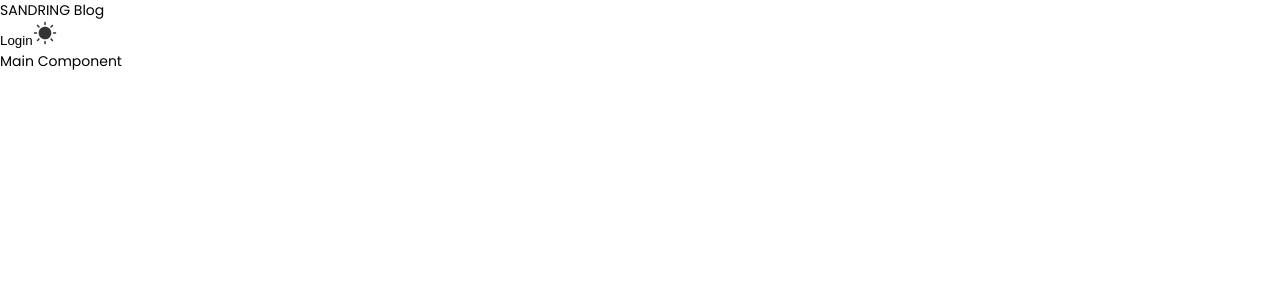
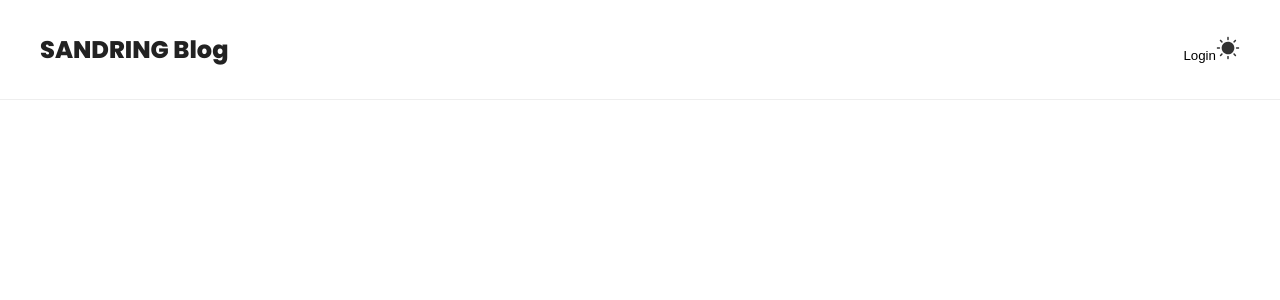
Before and after one commit to Discord-Bangul-e-bot/Blog, a Next.js app: page / in a window 1280 px wide. Shown: the top 300 px of the page. Built offline with nearby package versions, Linux system fonts and the light colour scheme.

Commit message:
style: font mixin 설정 추가

```diff
--- a/src/styles/common/color.scss
+++ b/src/styles/common/color.scss
@@ -6,3 +6,6 @@ $text_02: #888;
 $text_03: #666;
 $text_04: #333;
 $text_05: #222;
+
+// PARAM border
+$border_01: #eee;
--- a/src/styles/common/fonts.scss
+++ b/src/styles/common/fonts.scss
@@ -76,3 +76,12 @@
   font-weight: 900;
   src: url('../../../src/assets/fonts/Poppins-Black.ttf') format("truetype");
 }
+
+// PARAM spacing
+$text_spacing: -0.02em;
+
+// PARAM font weight
+$bold_weight: 700;
+$semibold_weight: 600;
+$medium_weight: 500;
+$regular_weight: 400;
--- a/src/styles/common/global.scss
+++ b/src/styles/common/global.scss
@@ -22,7 +22,7 @@ html {
 }
 
 body {
-  font-family: 'Poppins', 'Pretendard', 'sans-serif';
+  font-family: 'Pretendard', 'Poppins', 'sans-serif';
   font-size: 1.4rem;
   user-select: none;
 }
--- a/src/styles/common/mixin.scss
+++ b/src/styles/common/mixin.scss
@@ -5,3 +5,218 @@
   gap: $flexGap;
   flex-direction: $direction;
 }
+
+@mixin inner {
+  width: $inner-width;
+  margin: 0 auto;
+}
+
+// PARAM font mixin
+
+@mixin h1_bold {
+  font-family: "Pretendard";
+  font-style: normal;
+  font-weight: $bold_weight;
+  font-size: 3.2rem;
+}
+
+@mixin h1_semibold {
+  font-family: "Pretendard";
+  font-style: normal;
+  font-weight: $semibold_weight;
+  font-size: 3.2rem;
+}
+
+@mixin h1_medium {
+  font-family: "Pretendard";
+  font-style: normal;
+  font-weight: $medium_weight;
+  font-size: 3.2rem;
+}
+
+
+@mixin h2_bold {
+  font-family: "Pretendard";
+  font-style: normal;
+  font-weight: $bold_weight;
+  font-size: 2.4rem;
+}
+
+@mixin h2_semibold {
+  font-family: "Pretendard";
+  font-style: normal;
+  font-weight: $semibold_weight;
+  font-size: 2.4rem;
+}
+
+@mixin h2_medium {
+  font-family: "Pretendard";
+  font-style: normal;
+  font-weight: $medium_weight;
+  font-size: 2.4rem;
+}
+
+@mixin h2_regular {
+  font-family: "Pretendard";
+  font-style: normal;
+  font-weight: $regular_weight;
+  font-size: 2.4rem;
+}
+
+@mixin h3_bold {
+  font-family: "Pretendard";
+  font-style: normal;
+  font-weight: $bold_weight;
+  font-size: 2rem;
+}
+
+@mixin h3_semibold {
+  font-family: "Pretendard";
+  font-style: normal;
+  font-weight: $semibold_weight;
+  font-size: 2rem;
+}
+
+@mixin h3_medium {
+  font-family: "Pretendard";
+  font-style: normal;
+  font-weight: $medium_weight;
+  font-size: 2rem;
+}
+
+@mixin h3_regular {
+  font-family: "Pretendard";
+  font-style: normal;
+  font-weight: $regular_weight;
+  font-size: 2rem;
+}
+
+@mixin subtitle1_bold {
+  font-family: "Pretendard";
+  font-style: normal;
+  font-weight: $bold_weight;
+  font-size: 1.8rem;
+}
+
+@mixin subtitle1_semibold {
+  font-family: "Pretendard";
+  font-style: normal;
+  font-weight: $semibold_weight;
+  font-size: 1.8rem;
+}
+
+@mixin subtitle1_medium {
+  font-family: "Pretendard";
+  font-style: normal;
+  font-weight: $medium_weight;
+  font-size: 1.8rem;
+}
+
+@mixin subtitle1_regular {
+  font-family: "Pretendard";
+  font-style: normal;
+  font-weight: $regular_weight;
+  font-size: 1.8rem;
+}
+
+@mixin subtitle2_bold {
+  font-family: "Pretendard";
+  font-style: normal;
+  font-weight: $bold_weight;
+  font-size: 1.6rem;
+}
+
+@mixin subtitle2_semibold {
+  font-family: "Pretendard";
+  font-style: normal;
+  font-weight: $semibold_weight;
+  font-size: 1.6rem;
+}
+
+@mixin subtitle2_medium {
+  font-family: "Pretendard";
+  font-style: normal;
+  font-weight: $medium_weight;
+  font-size: 1.6rem;
+}
+
+@mixin subtitle2_regular {
+  font-family: "Pretendard";
+  font-style: normal;
+  font-weight: $regular_weight;
+  font-size: 1.6rem;
+}
+
+@mixin body_bold {
+  font-family: "Pretendard";
+  font-style: normal;
+  font-weight: $bold_weight;
+  font-size: 1.4rem;
+}
+
+@mixin body_semibold {
+  font-family: "Pretendard";
+  font-style: normal;
+  font-weight: $semibold_weight;
+  font-size: 1.4rem;
+}
+
+@mixin body_medium {
+  font-family: "Pretendard";
+  font-style: normal;
+  font-weight: $medium_weight;
+  font-size: 1.4rem;
+}
+
+@mixin body_regular {
+  font-family: "Pretendard";
+  font-style: normal;
+  font-weight: $regular_weight;
+  font-size: 1.4rem;
+}
+
+@mixin caption1_bold {
+  font-family: "Pretendard";
+  font-style: normal;
+  font-weight: $bold_weight;
+  font-size: 1.2rem;
+}
+
+@mixin caption1_semibold {
+  font-family: "Pretendard";
+  font-style: normal;
+  font-weight: $semibold_weight;
+  font-size: 1.2rem;
+}
+
+@mixin caption1_medium {
+  font-family: "Pretendard";
+  font-style: normal;
+  font-weight: $medium_weight;
+  font-size: 1.2rem;
+}
+
+@mixin caption1_regular {
+  font-family: "Pretendard";
+  font-style: normal;
+  font-weight: $regular_weight;
+  font-size: 1.2rem;
+}
+
+@mixin caption2_medium {
+  font-family: "Pretendard";
+  font-style: normal;
+  font-weight: $medium_weight;
+  font-size: 1.0rem;
+}
+
+@mixin caption2_regular {
+  font-family: "Pretendard";
+  font-style: normal;
+  font-weight: $regular_weight;
+  font-size: 1.0rem;
+}
+
+@mixin poppins {
+  font-family: 'Poppins', 'Pretendard', 'sans-serif';
+}
--- a/src/styles/common/variable.scss
+++ b/src/styles/common/variable.scss
@@ -1,2 +1,3 @@
 // PARAM 레이아웃 관련 변수
 $inner-width: 120rem;
+$header-height: 10rem;
--- /dev/null
+++ b/src/styles/components/common/Button.scss
@@ -0,0 +1 @@
+.Button {}
--- /dev/null
+++ b/src/styles/components/common/layout/Header.scss
@@ -0,0 +1,22 @@
+.Header {
+  width: 100vw;
+  height: $header-height;
+  background: $white;
+  border-bottom: 0.1rem solid $border_01;
+  position: fixed;
+  top: 0;
+  left: 0;
+  z-index: 999;
+
+  &__inner {
+    @include inner;
+    @include flex(space-between, center);
+    height: 100%;
+  }
+
+  &__title {
+    @include h2_bold;
+    @include poppins;
+    color: $text_05;
+  }
+}
--- a/src/styles/style.scss
+++ b/src/styles/style.scss
@@ -1,6 +1,10 @@
+// NOTE global
 @import 'src/styles/common/color.scss';
 @import 'src/styles/common/fonts.scss';
 @import 'src/styles/common/variable.scss';
 @import 'src/styles/common/mixin.scss';
+@import 'src/styles/common/global.scss';
 
-@import 'src/styles/common/global.scss';
+// NOTE common & base
+@import 'src/styles/components/common/layout/Header.scss';
+@import 'src/styles/components/common/Button.scss';
```
